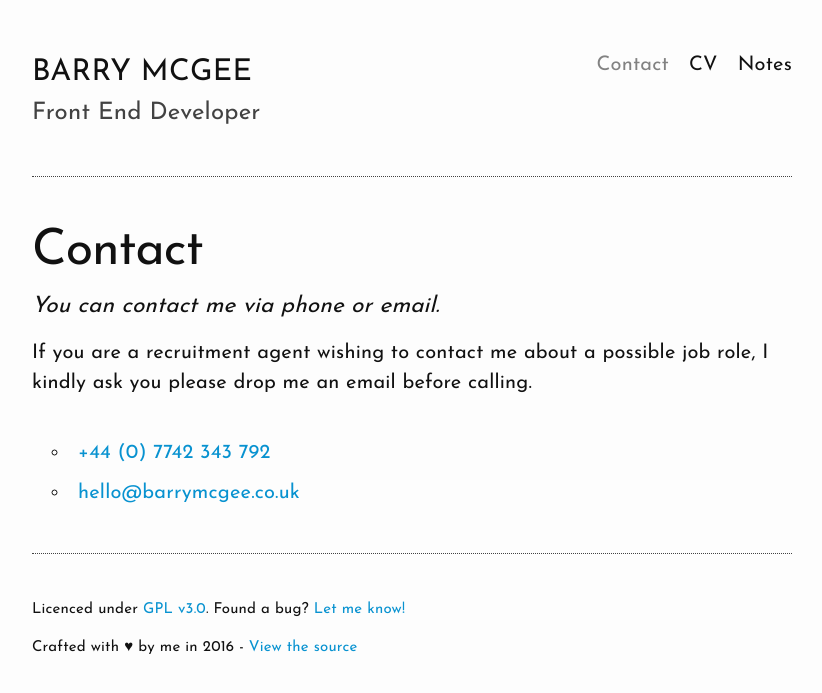
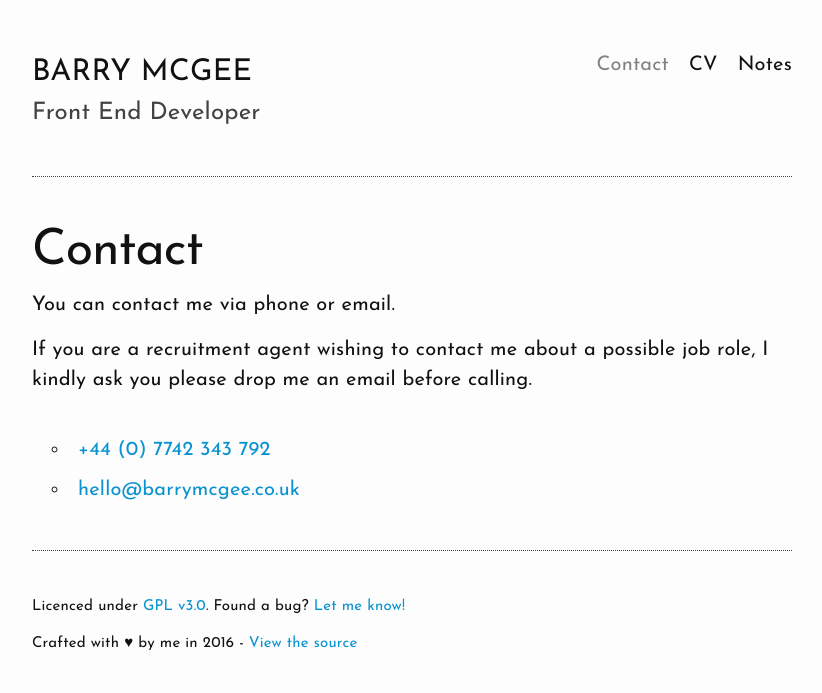
Before and after one commit to ciaranmckenna/ciaranmckenna.com, a Jekyll site: the page built from contact.html, in a window 1280 px wide. Shown: the top 693 px of the page, without its empty margins (228-1050 px from the left). Built offline with Jekyll 4.4.1, drawn with Linux system fonts in a browser that asks for light colours.

Commit message:
Remove post styling from page template

```diff
--- a/_layouts/page.html
+++ b/_layouts/page.html
@@ -3,11 +3,11 @@
 ---
 <article>
 
-  <header class="post-header">
-    <h1 class="post-title">{{ page.title }}</h1>
-  </header>
+  <h1 class="page-title">
+    {{ page.title }}
+  </h1>
 
-  <div class="post-content">
+  <div class="page-content">
     {{ content }}
   </div>
 
```
